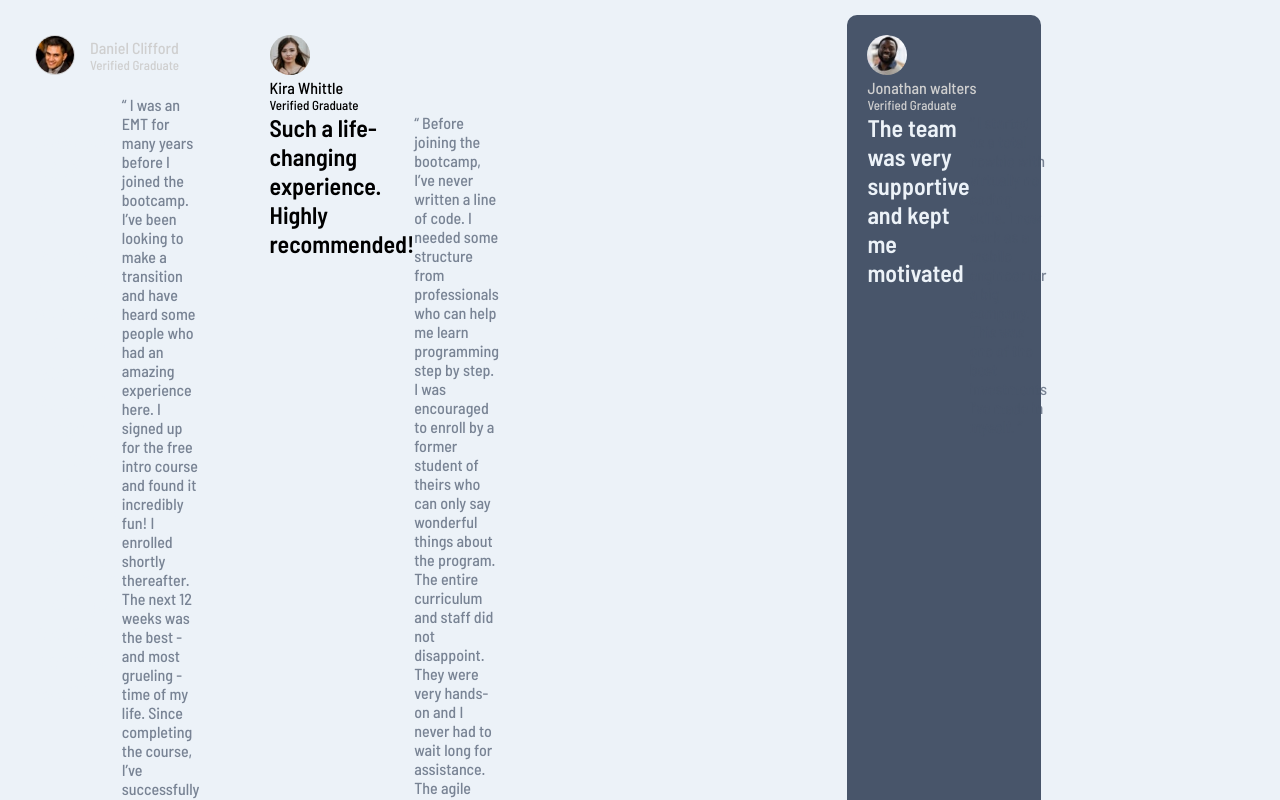
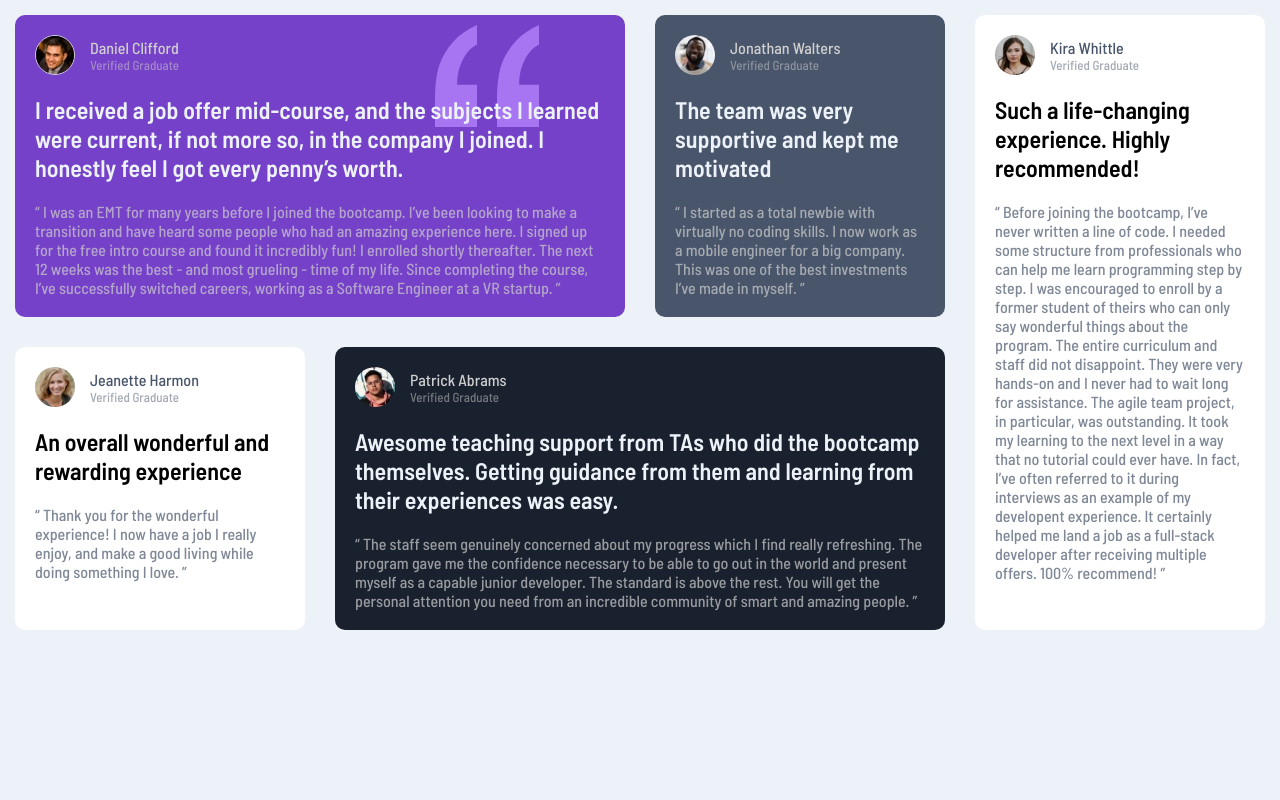
Before and after one commit to Prathyusha1993/testimonal-grid-using-html-css, a plain HTML site: page index.html in a window 1280 px wide. Shown: the top 800 px of the page. Drawn offline with Linux system fonts and the light colour scheme.

Commit message:
modified

```diff
--- a/index.html
+++ b/index.html
@@ -1,26 +1,30 @@
 <!DOCTYPE html>
 <html lang="en">
+  <head>
+    <meta charset="UTF-8" />
+    <meta name="viewport" content="width=device-width, initial-scale=1.0" />
+    <!-- displays site properly based on user's device -->
 
-<head>
-    <meta charset="UTF-8">
-    <meta name="viewport" content="width=device-width, initial-scale=1.0">
-
-    <link rel="icon"
+    <link
+      rel="icon"
       type="image/png"
       sizes="32x32"
-    href="./images/favicon-32x32.png" />
+      href="./images/favicon-32x32.png"
+    />
 
     <link
       href="https://fonts.googleapis.com/css2?family=Barlow+Semi+Condensed:wght@500;600&display=swap"
-    rel="stylesheet" />
+      rel="stylesheet"
+    />
 
-    <link rel="stylesheet" href="style.css"/>
-    <title>Frontend Mentor Testimonals</title>
+    <link rel="stylesheet" href="style.css" />
+
+    <title>Frontend Mentor | Testimonials</title>
+
 
   </head>
-
   <body>
-    <div class="testimonals">
+    <div class="testimonials">
       <div class="user daniel">
        <div class="details">
           <img src="./images/image-daniel.jpg" class="daniel-img" alt="" />
@@ -29,82 +33,113 @@
             <p class="status">Verified Graduate</p>
           </div>
         </div>
-            <div class="testimonals">
-                <h2 class="main">I received a job offer mid-course, and the subjects I learned were current, if not more
-                    so, in the company I joined. I honestly feel I got every penny’s worth.</h2>
-                <p class="body">“ I was an EMT for many years before I joined the bootcamp. I’ve been looking to make a
-                    transition and have heard some people who had an amazing experience here. I signed up for the free
-                    intro course and found it incredibly fun! I enrolled shortly thereafter. The next 12 weeks was the
-                    best - and most grueling - time of my life. Since completing the course, I’ve successfully switched
-                    careers, working as a Software Engineer at a VR startup. ”</p>
+        <div class="testimonial">
+          <h2 class="main">
+            I received a job offer mid-course, and the subjects I learned were
+            current, if not more so, in the company I joined. I honestly feel I
+            got every penny’s worth.
+          </h2>
+          <p class="body">
+            “ I was an EMT for many years before I joined the bootcamp. I’ve
+            been looking to make a transition and have heard some people who had
+            an amazing experience here. I signed up for the free intro course
+            and found it incredibly fun! I enrolled shortly thereafter. The next
+            12 weeks was the best - and most grueling - time of my life. Since
+            completing the course, I’ve successfully switched careers, working
+            as a Software Engineer at a VR startup. ”
+          </p>
         </div>
       </div>
+
       <div class="user jonathan">
-            <div class="deatils">
-                <img src="./images/image-jonathan.jpg" class="jonathan-img" alt="" />
+        <div class="details">
+          <img src="./images/image-jonathan.jpg" class="jonathan_img" alt="" />
           <div class="about">
-                    <p class="name">Jonathan walters</p>
+            <p class="name">Jonathan Walters</p>
             <p class="status">Verified Graduate</p>
           </div>
         </div>
-            <div class="testimonals">
-                <h2 class="main">The team was very supportive and kept me motivated</h2>
-                <p class="body">“ I started as a total newbie with virtually no coding skills. I now work as a mobile
-                    engineer for a big company. This was one of the best investments I’ve made in myself. ”</p>
+        <div class="testimonial">
+          <h2 class="main">
+            The team was very supportive and kept me motivated
+          </h2>
+          <p class="body">
+            “ I started as a total newbie with virtually no coding skills. I now
+            work as a mobile engineer for a big company. This was one of the
+            best investments I’ve made in myself. ”
+          </p>
         </div>
       </div>
+
       <div class="user jeanette">
-            <div class="deatils">
+        <div class="details">
           <img src="./images/image-jeanette.jpg" class="jeanette-img" alt="" />
           <div class="about">
             <p class="name">Jeanette Harmon</p>
             <p class="status">Verified Graduate</p>
           </div>
         </div>
-            <div class="testimonals">
+        <div class="testimonial">
           <h2 class="main">An overall wonderful and rewarding experience</h2>
-                <p class="body">“ Thank you for the wonderful experience! I now have a job I really enjoy, and make a
-                    good living while doing something I love. ”</p>
+          <p class="body">
+            “ Thank you for the wonderful experience! I now have a job I really
+            enjoy, and make a good living while doing something I love. ”
+          </p>
         </div>
       </div>
+
       <div class="user patrick">
-            <div class="deatils">
+        <div class="details">
           <img src="./images/image-patrick.jpg" class="patrick-img" alt="" />
           <div class="about">
             <p class="name">Patrick Abrams</p>
             <p class="status">Verified Graduate</p>
           </div>
         </div>
-            <div class="testimonals">
-                <h2 class="main">Awesome teaching support from TAs who did the bootcamp themselves. Getting guidance
-                    from them and learning from their experiences was easy.</h2>
-                <p class="body">“ The staff seem genuinely concerned about my progress which I find really refreshing.
-                    The program gave me the confidence necessary to be able to go out in the world and present myself as
-                    a capable junior developer. The standard is above the rest. You will get the personal attention you
-                    need from an incredible community of smart and amazing people. ”</p>
+        <div class="testimonial">
+          <h2 class="main">
+            Awesome teaching support from TAs who did the bootcamp themselves.
+            Getting guidance from them and learning from their experiences was
+            easy.
+          </h2>
+          <p class="body">
+            “ The staff seem genuinely concerned about my progress which I find
+            really refreshing. The program gave me the confidence necessary to
+            be able to go out in the world and present myself as a capable
+            junior developer. The standard is above the rest. You will get the
+            personal attention you need from an incredible community of smart
+            and amazing people. ”
+          </p>
         </div>
       </div>
       <div class="user kira">
-            <div class="deatils">
+        <div class="details">
           <img src="./images/image-kira.jpg" class="kira-img" alt="" />
           <div class="about">
             <p class="name">Kira Whittle</p>
             <p class="status">Verified Graduate</p>
           </div>
         </div>
-            <div class="testimonals">
-                <h2 class="main">Such a life-changing experience. Highly recommended!</h2>
-                <p class="body">“ Before joining the bootcamp, I’ve never written a line of code. I needed some
-                    structure from professionals who can help me learn programming step by step. I was encouraged to
-                    enroll by a former student of theirs who can only say wonderful things about the program. The entire
-                    curriculum and staff did not disappoint. They were very hands-on and I never had to wait long for
-                    assistance. The agile team project, in particular, was outstanding. It took my learning to the next
-                    level in a way that no tutorial could ever have. In fact, I’ve often referred to it during
-                    interviews as an example of my developent experience. It certainly helped me land a job as a
-                    full-stack developer after receiving multiple offers. 100% recommend! ”</p>
+        <div class="testimonial">
+          <h2 class="main">
+            Such a life-changing experience. Highly recommended!
+          </h2>
+          <p class="body">
+            “ Before joining the bootcamp, I’ve never written a line of code. I
+            needed some structure from professionals who can help me learn
+            programming step by step. I was encouraged to enroll by a former
+            student of theirs who can only say wonderful things about the
+            program. The entire curriculum and staff did not disappoint. They
+            were very hands-on and I never had to wait long for assistance. The
+            agile team project, in particular, was outstanding. It took my
+            learning to the next level in a way that no tutorial could ever
+            have. In fact, I’ve often referred to it during interviews as an
+            example of my developent experience. It certainly helped me land a
+            job as a full-stack developer after receiving multiple offers. 100%
+            recommend! ”
+          </p>
         </div>
       </div>
     </div>
   </body>
-
 </html>
--- a/style.css
+++ b/style.css
@@ -1,6 +1,7 @@
+
 html,
 * {
-    margin : 0;
+  margin: 0;
   padding: 0;
   box-sizing: border-box;
   font-family: "Barlow Semi Condensed", sans-serif;
@@ -10,18 +11,19 @@ html,
   --moderate-violet: hsl(263, 55%, 52%);
   --dark-grayish-blue: hsl(217, 19%, 35%);
   --dark-blackish-blue: hsl(219, 29%, 14%);
-    --white: hsl(0, 0% 100%);
+  --white: hsl(0, 0%, 100%);
   --light-gray: hsl(0, 0%, 81%);
   --light-grayish-blue: hsl(210, 46%, 95%);
 }
 
 @media (min-width: 375px) {
-    .testimonals {
+  .testimonials {
     display: grid;
     grid-template-columns: repeat(12, 1fr);
     grid-template-rows: repeat(2, auto);
-        grid-template-areas: "c c c c c c w w w k k k"
-                            " h h h p p p p p p k k k";
+    grid-template-areas:
+      "c c c c c c w w w k k k"
+      "h h h p p p p p p k k k";
   }
 }
 
@@ -41,7 +43,7 @@ body {
   margin-bottom: 20px;
 }
 
-.main {
+.main{
   margin-bottom: 20px;
 }
 
@@ -56,12 +58,20 @@ img {
   font-size: 13px;
 }
 
+.daniel {
+  background: var(--moderate-violet);
+  background-image: url(./images/bg-pattern-quotation.svg);
+  background-repeat: no-repeat;
+  background-position: 83% 5%;
+  grid-area: c;
+}
+
 .daniel-img {
   border: 1px solid var(--light-gray);
 }
 
 .body {
-    color: var(--dark-grayish-blue);
+  color: var(--light-gray);
   opacity: 0.7;
 }
 
@@ -70,12 +80,13 @@ img {
   grid-area: w;
 }
 
-.jonathan .name, .daniel .name, .patrick .name {
+.jonathan .name,.daniel .name, .patrick .name {
   color: var(--light-gray);
 }
 
-.jonathan .status, .daniel .status, .patrick .status {
+.jonathan .status,.daniel .status, .patrick .status {
   color: var(--light-gray);
+  opacity: 0.5;
 }
 
 .jonathan .main, .patrick .main, .daniel .main {
@@ -91,3 +102,22 @@ img {
   background: var(--white);
   grid-area: h;
 }
+
+.jeanette .name, .kira .name {
+  color: var(--dark-grayish-blue);
+}
+
+.jeanette .status, .kira .status {
+  color: var(--dark-grayish-blue);
+  opacity: 0.5;
+}
+
+.jeanette .body, .kira .body {
+  color: var(--dark-grayish-blue);
+  opacity: 0.7;
+}
+
+.kira {
+  background: var(--white);
+  grid-area: k;
+}
```
Lines whose indentation alone changed are shown as unchanged.
